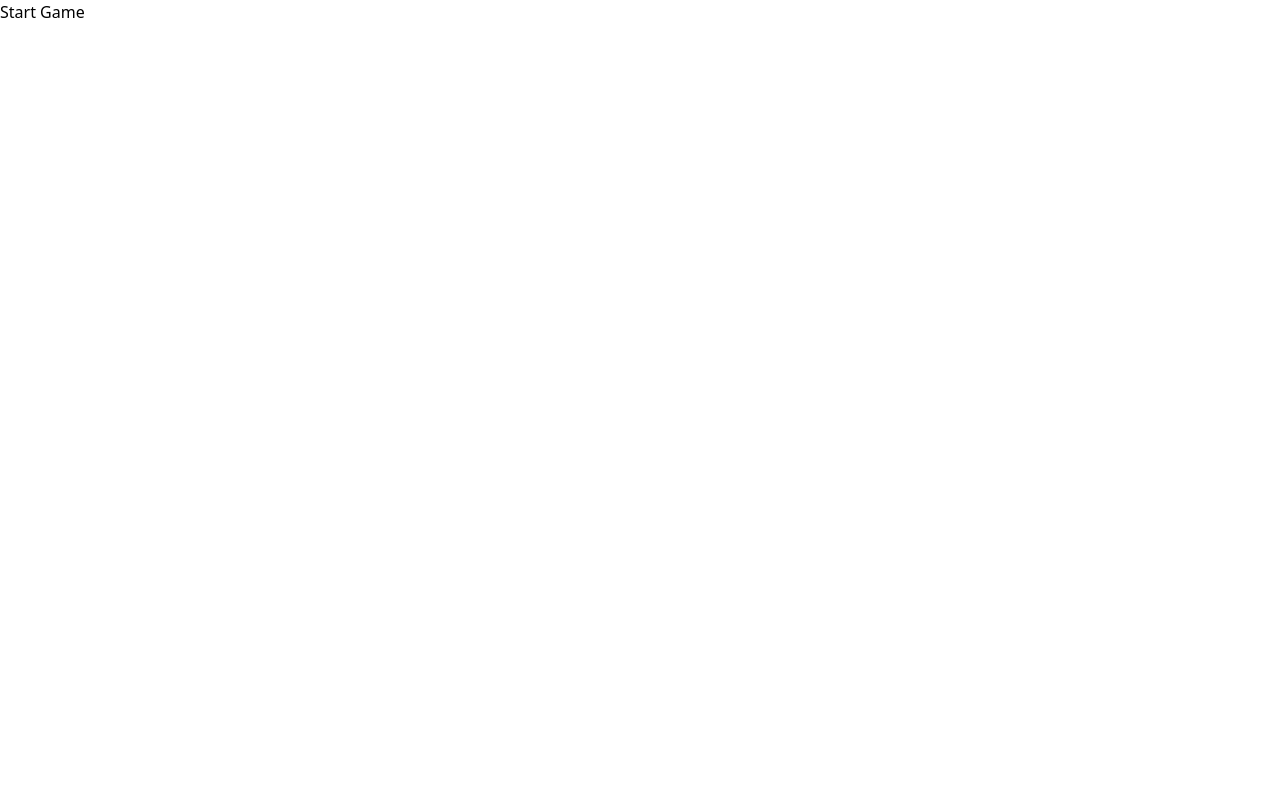
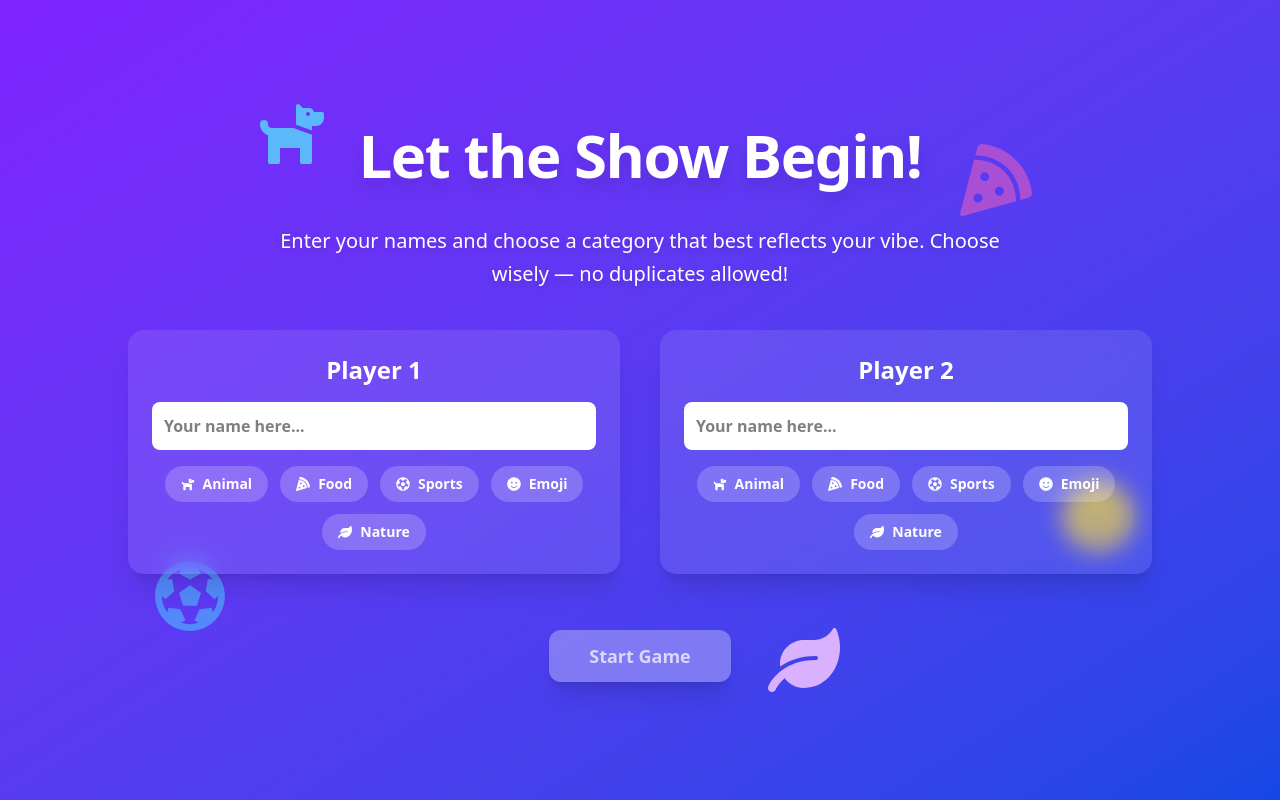
Before and after one commit to iamsainty/blink-tac-toe, a React (Vite) app: page /start in a window 1280 px wide. Built offline with nearby package versions, Linux system fonts and the light colour scheme.

Commit message:
start game page UI

```diff
--- a/src/pages/StartGame.jsx
+++ b/src/pages/StartGame.jsx
@@ -1,11 +1,110 @@
-import React from 'react'
+import { useState } from 'react'
+import {
+  FaDog, FaPizzaSlice, FaFutbol, FaSmile,
+  FaLeaf, FaGhost, FaRocket, FaStar,
+  FaHeart, FaGamepad, FaRegSmileWink
+} from 'react-icons/fa'
+import { useNavigate } from 'react-router-dom'
 
-const StartGame = () => {
+const categories = [
+  { name: 'Animal', icon: <FaDog /> },
+  { name: 'Food', icon: <FaPizzaSlice /> },
+  { name: 'Sports', icon: <FaFutbol /> },
+  { name: 'Emoji', icon: <FaSmile /> },
+  { name: 'Nature', icon: <FaLeaf /> },
+]
+
+const floatingIcons = [
+  { icon: <FaDog />, top: '12%', left: '20%', color: 'text-cyan-300', animation: 'animate-pulse' },
+  { icon: <FaPizzaSlice />, top: '18%', left: '75%', color: 'text-pink-400', animation: 'animate-pulse' },
+  { icon: <FaFutbol />, top: '70%', left: '12%', color: 'text-blue-400', animation: 'animate-pulse' },
+  { icon: <FaLeaf />, top: '78%', left: '60%', color: 'text-purple-300', animation: 'animate-pulse' },
+  { icon: <FaSmile />, top: '60%', left: '83%', color: 'text-yellow-300', animation: 'animate-pulse' },
+]
+
+export default function StartPage() {
+  const [player1, setPlayer1] = useState({ name: '', category: '' })
+  const [player2, setPlayer2] = useState({ name: '', category: '' })
+  const navigate = useNavigate()
+
+  const isStartDisabled = !player1.name || !player2.name || !player1.category || !player2.category
+
+  const handleStart = () => {
+    if (!isStartDisabled) {
+      localStorage.setItem('player1', player1)
+      localStorage.setItem('player2', player2)
+      navigate('/play')
+    }
+  }
+
+  const isCategoryDisabled = (catName, player) =>
+    player === 1 ? player2.category === catName : player1.category === catName
+
   return (
-    <div>
-        <h1>Start Game</h1>
+    <div className="relative h-screen w-full bg-gradient-to-br from-violet-600 to-blue-700 overflow-hidden flex flex-col items-center justify-center px-6 text-center gap-4 md:gap-6">
+
+      {floatingIcons.map((item, i) => (
+        <div
+          key={i}
+          className={`absolute ${item.color} text-4xl md:text-6xl lg:text-7xl ${item.animation} pointer-events-none select-none`}
+          style={{
+            top: item.top,
+            left: item.left,
+            animationDelay: `${i * 0.5}s`,
+          }}
+          aria-hidden="true"
+        >
+          {item.icon}
+        </div>
+      ))}
+
+      <h1 className="text-white text-3xl md:text-5xl lg:text-6xl font-extrabold drop-shadow-xl mb-2 tracking-tight leading-tight">
+        Let the Show Begin!
+      </h1>
+
+      <p className="text-white text-base md:text-lg lg:text-xl font-medium max-w-3xl drop-shadow-md px-2 leading-relaxed">
+        Enter your names and choose a category that best reflects your vibe. Choose wisely — no duplicates allowed!
+      </p>
+
+      <div className="grid md:grid-cols-2 gap-6 md:gap-10 w-full max-w-5xl mt-4">
+        {[{ label: 'Player 1', state: player1, setState: setPlayer1, num: 1 }, { label: 'Player 2', state: player2, setState: setPlayer2, num: 2 }].map(({ label, state, setState, num }) => (
+          <div key={label} className="bg-white/10 p-6 rounded-2xl shadow-xl backdrop-blur-md">
+            <h2 className="text-2xl font-semibold mb-4 text-white">{label}</h2>
+            <input
+              type="text"
+              placeholder="Your name here..."
+              value={state.name}
+              onChange={(e) => setState({ ...state, name: e.target.value })}
+              className="w-full p-3 font-bold rounded-lg bg-white text-black mb-4"
+            />
+            <div className="flex flex-wrap justify-center gap-3">
+              {categories.map(({ name, icon }) => (
+                <button
+                  key={name}
+                  disabled={isCategoryDisabled(name, num)}
+                  onClick={() => setState({ ...state, category: name })}
+                  className={`flex items-center gap-2 px-4 py-2 rounded-full text-sm font-semibold transition-all duration-300
+                    ${state.category === name ? 'bg-yellow-400 text-black' : 'bg-white/20 hover:bg-white/30 text-white'}
+                    ${isCategoryDisabled(name, num) ? 'opacity-30 cursor-not-allowed' : ''}`}
+                >
+                  {icon} {name}
+                </button>
+              ))}
+            </div>
+          </div>
+        ))}
+      </div>
+
+      <button
+        onClick={handleStart}
+        disabled={isStartDisabled}
+        className={`mt-8 px-10 py-3 rounded-xl font-semibold text-lg shadow-xl transition-all duration-300
+          ${isStartDisabled
+            ? 'bg-white/30 text-white/70 cursor-not-allowed'
+            : 'bg-white text-violet-700 hover:bg-yellow-400 hover:text-black focus:ring-4 focus:ring-yellow-300'}`}
+      >
+        Start Game
+      </button>
     </div>
   )
 }
-
-export default StartGame
```
